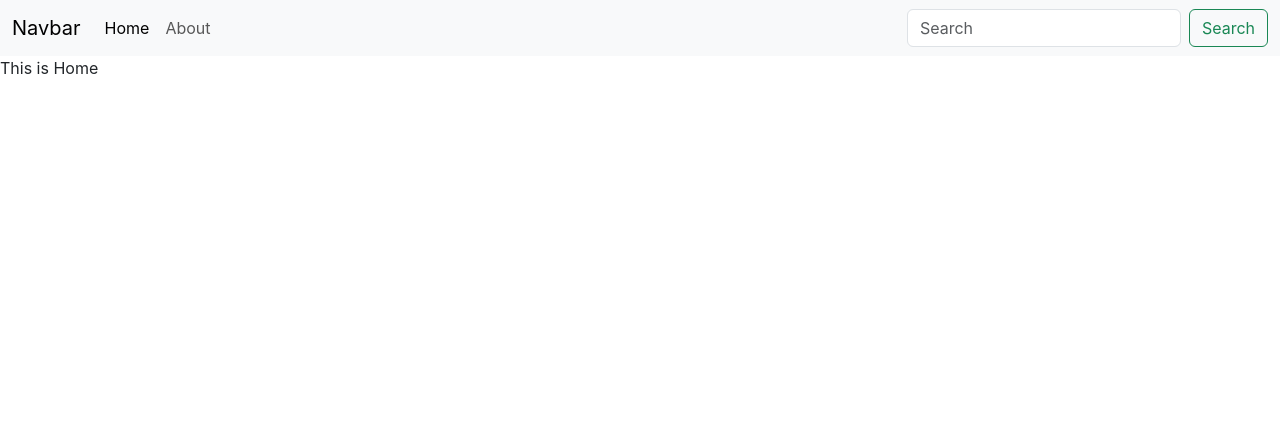
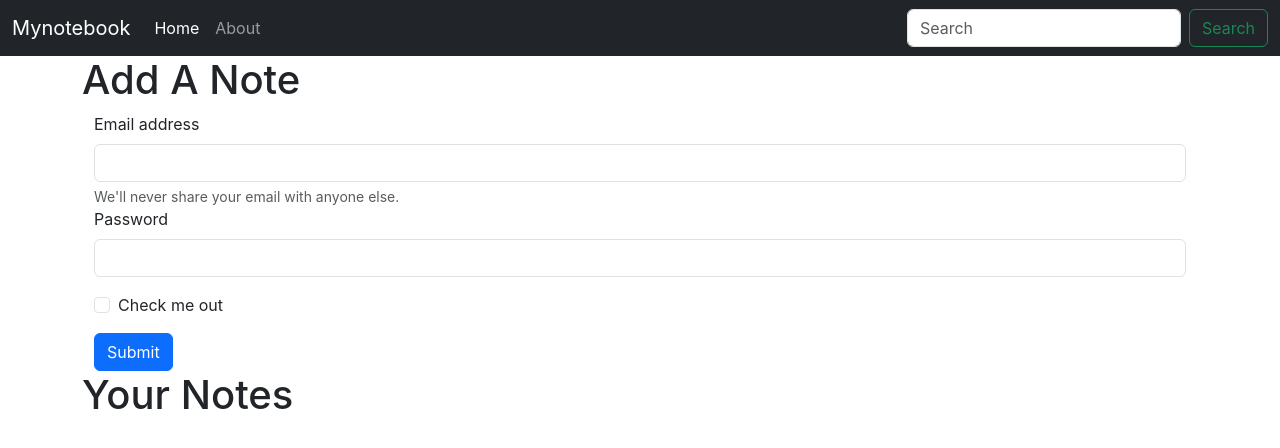
Before and after one commit to Archit5655/MyNoteBook-using-react-, a React (Create React App) app: page /home in a window 1280 px wide. Shown: the top 448 px of the page. Built offline with nearby package versions, Linux system fonts and the light colour scheme.

Commit message:
added uselocation hook

```diff
--- a/src/App.js
+++ b/src/App.js
@@ -1,15 +1,20 @@
 import logo from "./logo.svg";
 import "./App.css";
 import { BrowserRouter as Router, Route, Routes } from "react-router-dom";
-import Navbar from "./Navbar";
+import Navbar from "./components/Navbar";
 import Home from "./components/Home";
 import About from "./components/About";
+import NoteState from "./context/notes/NoteState";
 
 function App() {
   return (
     <>
+    <NoteState>
+
     <Router>
       <Navbar />
+      <div className="container">
+
       <Routes>
         <Route exact path="/home" element={<Home/>}>
 
@@ -27,8 +32,10 @@
 
       </Routes>
 
+      </div>
 
     </Router>
+    </NoteState>
     </>
   );
 }
--- a/src/components/About.js
+++ b/src/components/About.js
@@ -1,11 +1,14 @@
-import React from 'react'
+import React from "react";
+import { useContext, useEffect } from "react";
+import noteContext from "../context/notes/noteContext";
+const About = () => {
 
-const About = () => {
+
   return (
-    <div>
-      THis is  About
-    </div>
-  )
-}
 
-export default About
+    <div>THis is About page</div>
+
+    )
+};
+
+export default About;
--- a/src/components/Home.js
+++ b/src/components/Home.js
@@ -2,8 +2,31 @@
 
 const Home = () => {
   return (
-    <div>
-      This is Home
+    <div >
+    <h1>Add A Note</h1>
+    <div className="container">
+    <form>
+  <div className="mb-8 mx-8">
+    <label for="exampleInputEmail1" className="form-label">Email address</label>
+    <input type="email" className="form-control" id="exampleInputEmail1" aria-describedby="emailHelp"/>
+    <div id="emailHelp" className="form-text">We'll never share your email with anyone else.</div>
+  </div>
+  <div className="mb-3">
+    <label for="exampleInputPassword1" className="form-label">Password</label>
+    <input type="password" className="form-control" id="exampleInputPassword1"/>
+  </div>
+  <div className="mb-3 form-check">
+    <input type="checkbox" className="form-check-input" id="exampleCheck1"/>
+    <label className="form-check-label" for="exampleCheck1">Check me out</label>
+  </div>
+  <button type="submit" className="btn btn-primary">Submit</button>
+</form>
+
+    </div>
+
+
+    <h1>Your Notes</h1>
+
     </div>
   )
 }
--- a/src/Navbar.js
+++ b/src/components/Navbar.js
@@ -1,13 +1,20 @@
-import React from "react";
-import { Link } from "react-router-dom";
+import React,{useEffect} from "react";
+import { Link ,useLocation} from "react-router-dom";
+
+
 
 
 const Navbar = () => {
+  let location=useLocation();
+  useEffect(()=>{
+console.log(location.pathname)
+  },[location])
   return (
-    <nav className="navbar navbar-expand-lg bg-body-tertiary">
+
+    <nav className="navbar navbar-expand-lg navbar-dark bg-dark">
       <div className="container-fluid">
         <Link className="navbar-brand" to="/">
-          Navbar
+          Mynotebook
         </Link>
         <button
           className="navbar-toggler"
@@ -23,12 +30,12 @@
         <div className="collapse navbar-collapse" id="navbarSupportedContent">
           <ul className="navbar-nav me-auto mb-2 mb-lg-0">
             <li className="nav-item">
-              <Link className="nav-link active" aria-current="page" to="/home">
+              <Link className={`nav-link ${location.pathname==="/home"?"active":""}`} aria-current="page" to="/home">
                 Home
               </Link>
             </li>
             <li className="nav-item">
-              <Link className="nav-link" to="/about">
+              <Link className={`nav-link ${location.pathname==="/about"?"active":""}`} to="/about">
                 About
               </Link>
             </li>
--- /dev/null
+++ b/src/context/notes/NoteState.js
@@ -0,0 +1,13 @@
+
+import { useState } from "react";
+import NoteContext from "./noteContext";
+
+const NoteState = (props) => {
+
+
+
+return <NoteContext.Provider value={{}}>
+    {props.children}
+  </NoteContext.Provider>;
+};
+export default NoteState;
--- /dev/null
+++ b/src/context/notes/noteContext.js
@@ -0,0 +1,4 @@
+import { createContext } from "react";
+const noteContext=createContext();
+
+export default noteContext;
```
